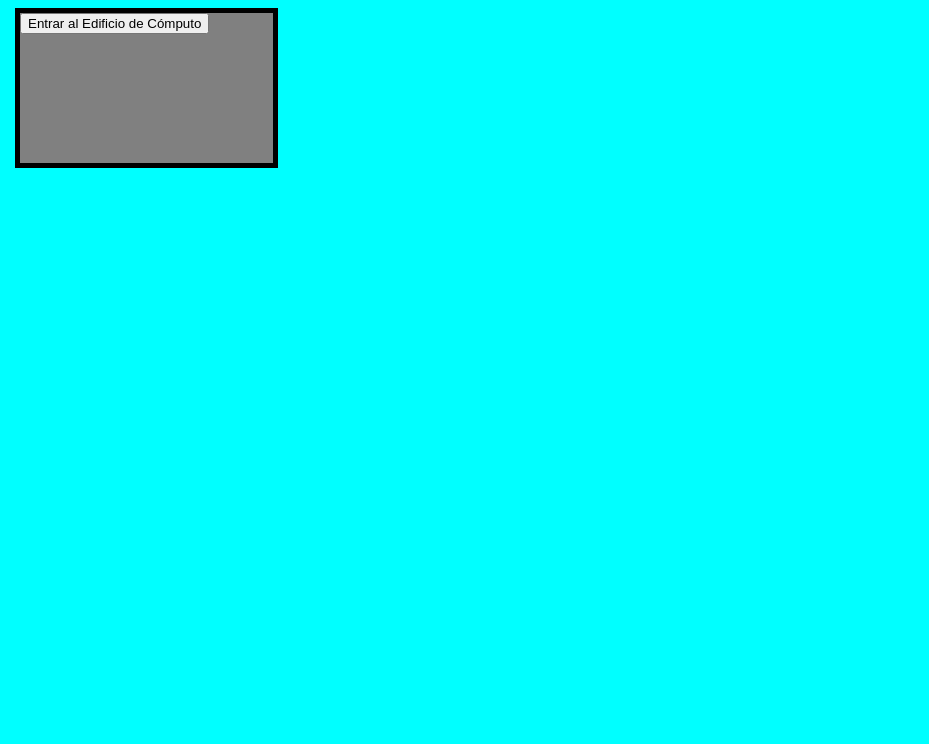
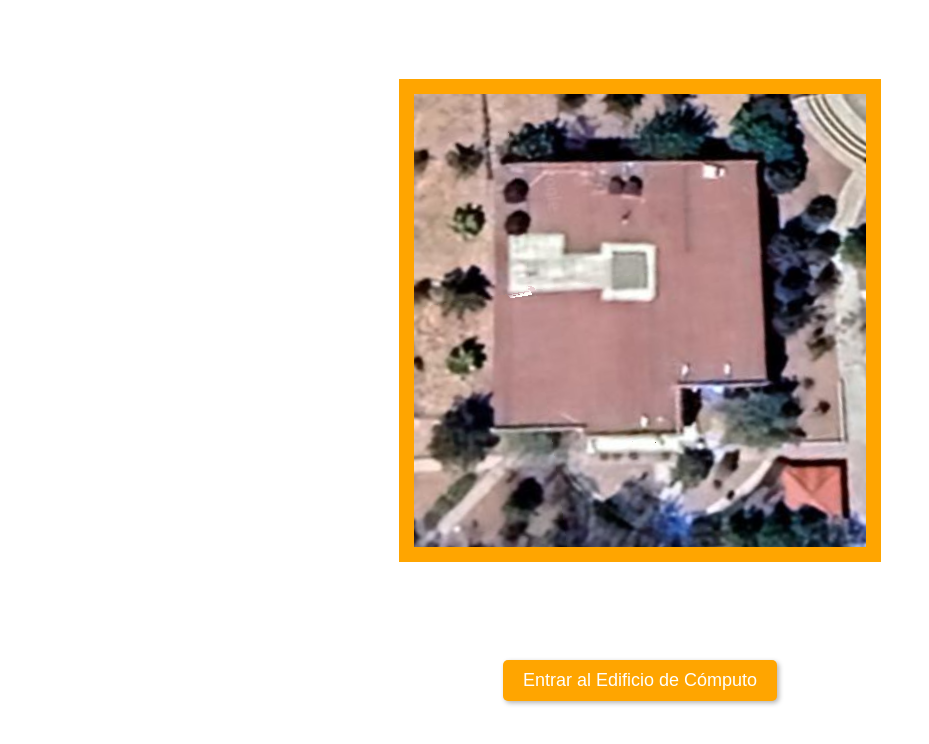
Before and after one commit to PauloRiv/PauloRiv.github.io, a plain HTML site: page index.html in a window 1280 px wide. Shown: the whole page, without its empty margins (0-929 px from the left). Drawn offline with Linux system fonts and the light colour scheme.

Commit message:
Cambio de la biblioteca, eliminada

```diff
--- a/index.html
+++ b/index.html
@@ -7,9 +7,12 @@
     <link rel="stylesheet" href="style.css">
 </head>
 <body>
-    <div class="edificio">
-        <button onclick="location.href='laboratoComputo/edificiocomputo.html'">Entrar al Edificio de Cómputo</button>
+    <div class="centradoimagen">
+      <img src="assets/laboratorio_computo.png" style="border: 15px solid orange;" />
     </div>
-    <script src="script.js"></script>
-</body>
+    <div class="boton">
+      <button onclick="location.href='laboratoComputo/edificiocomputo.html' " class="botonentrar">Entrar al Edificio de Cómputo</button>
+    </div>
+  </body>
+
 </html>
--- a/style.css
+++ b/style.css
@@ -1,12 +1,35 @@
 body {
-    background-color: aqua;
+    background-color: white;
 }
-.edificio {
-    margin: 7px;
-    background-color: gray;
-    border-color: black;
-    border: solid;
-    border-width: 5px;
-    width: 20%;
-    height: 150px;
+
+.centradoimagen {
+    display: flex;
+    justify-content: center;
+    align-items: center;
+    height: 80vh;
 }
+
+.boton {
+    text-align: center;
+    margin-top: 20px;
+}
+
+body {
+    margin: 0;
+}
+
+.botonentrar {
+    background-color: orange;
+    color: white;
+    padding: 10px 20px;
+    font-size: 18px;
+    border: none;
+    border-radius: 5px;
+    cursor: pointer;
+    box-shadow: 2px 2px 5px rgba(0, 0, 0, 0.3);
+    transition: background-color 0.3s;
+}
+
+.botonentrar:hover {
+    background-color: rgb(235, 185, 78);
+}
```
